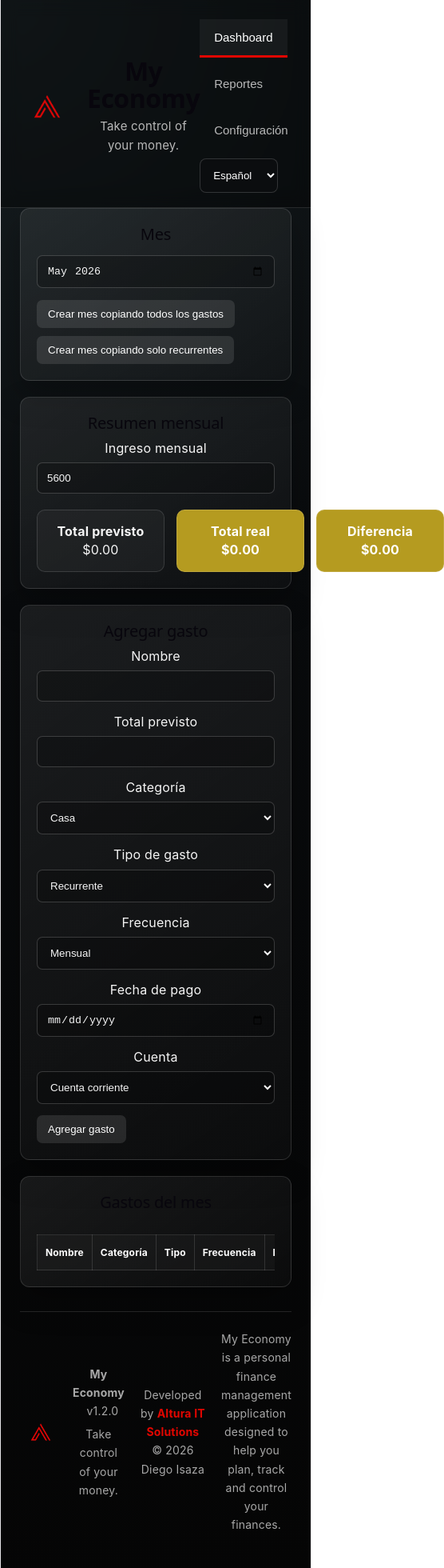
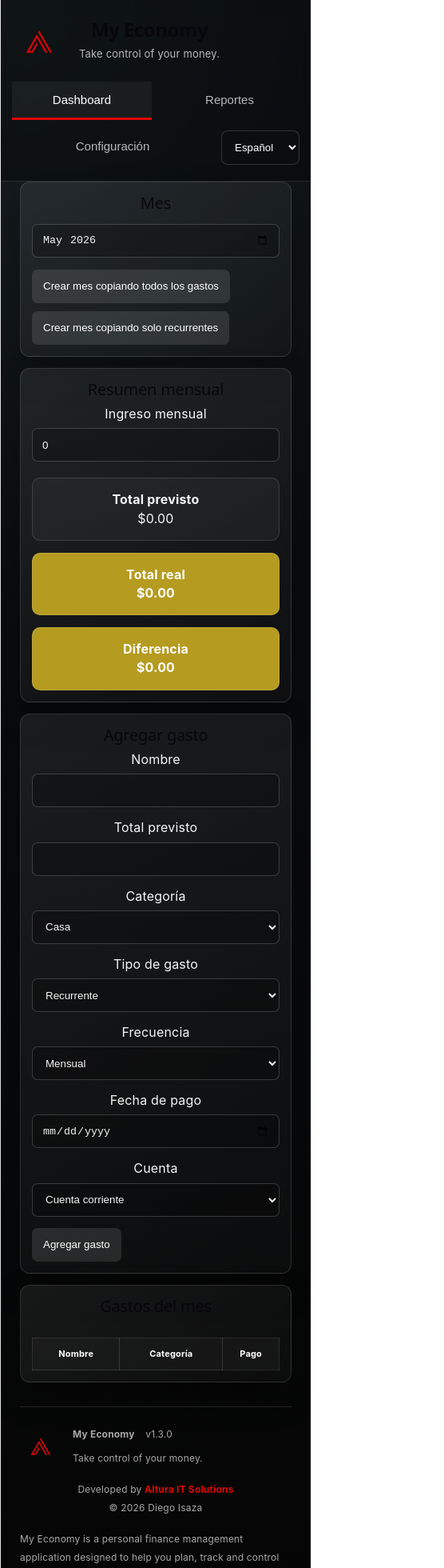
Before and after one commit to Solid1030/my-economy, a React (Vite) app: page / in a window 390 px wide. Shown: the top 1960 px of the page at 80% size, 556 px wide, since content can reach past the window. Built offline with nearby package versions, Linux system fonts and the light colour scheme.

Commit message:
Improve mobile layout

```diff
--- a/src/App.css
+++ b/src/App.css
@@ -1,184 +1,169 @@
-.counter {
-  font-size: 16px;
-  padding: 5px 10px;
-  border-radius: 5px;
-  color: var(--accent);
-  background: var(--accent-bg);
-  border: 2px solid transparent;
-  transition: border-color 0.3s;
-  margin-bottom: 24px;
+.page {
+  min-height: 100vh;
+}
 
-  &:hover {
-    border-color: var(--accent-border);
+.app-shell {
+  max-width: 1500px;
+  margin: 0 auto;
+  padding: 0 24px 24px;
+}
+
+.top-bar {
+  position: sticky;
+  top: 0;
+  z-index: 50;
+}
+
+.brand-title {
+  transition: font-size 0.2s ease;
+}
+
+.brand-subtitle {
+  transition: font-size 0.2s ease;
+}
+
+.nav {
+  display: flex;
+  gap: 10px;
+  align-items: center;
+  flex-wrap: wrap;
+}
+
+.card {
+  transition:
+    padding 0.2s ease,
+    margin 0.2s ease;
+}
+
+.form-grid {
+  display: grid;
+}
+
+.summary-grid {
+  display: grid;
+}
+
+.table-wrapper {
+  overflow-x: auto;
+  -webkit-overflow-scrolling: touch;
+}
+
+.data-table {
+  min-width: 1100px;
+}
+
+.footer {
+  transition: all 0.2s ease;
+}
+
+/* MOBILE */
+
+@media (max-width: 768px) {
+  .app-shell {
+    padding: 0 12px 18px;
   }
-  &:focus-visible {
-    outline: 2px solid var(--accent);
-    outline-offset: 2px;
+
+  .top-bar {
+    display: flex !important;
+    flex-direction: column !important;
+    align-items: flex-start !important;
+    gap: 16px;
+    padding: 18px 14px !important;
+  }
+
+  .brand-title {
+    font-size: 24px !important;
+    line-height: 26px !important;
+  }
+
+  .brand-subtitle {
+    font-size: 13px !important;
+  }
+
+  .nav {
+    width: 100%;
+  }
+
+  .nav button {
+    flex: 1;
+    min-width: 120px;
+  }
+
+  .card {
+    padding: 14px !important;
+    margin-bottom: 14px !important;
+  }
+
+  .summary-grid {
+    grid-template-columns: 1fr !important;
+  }
+
+  .form-grid {
+    grid-template-columns: 1fr !important;
+  }
+
+  .footer {
+    grid-template-columns: 1fr !important;
+    text-align: left !important;
+    gap: 16px !important;
+    font-size: 12px !important;
+  }
+
+  .data-table {
+    min-width: 950px;
+  }
+
+  input,
+  select,
+  button {
+    min-height: 42px;
+  }
+}@media (max-width: 768px) {
+  .data-table {
+    min-width: 100% !important;
+    width: 100% !important;
+  }
+
+  /* Oculta columnas en móvil */
+  .data-table th:nth-child(3),
+  .data-table td:nth-child(3),
+  .data-table th:nth-child(4),
+  .data-table td:nth-child(4),
+  .data-table th:nth-child(5),
+  .data-table td:nth-child(5),
+  .data-table th:nth-child(6),
+  .data-table td:nth-child(6),
+  .data-table th:nth-child(7),
+  .data-table td:nth-child(7),
+  .data-table th:nth-child(9),
+  .data-table td:nth-child(9),
+  .data-table th:nth-child(10),
+  .data-table td:nth-child(10),
+  .data-table th:nth-child(11),
+  .data-table td:nth-child(11) {
+    display: none;
+  }
+
+  /* Renombrar visualmente la columna Real como Pago */
+  .data-table th:nth-child(8) {
+  position: relative;
+  color: transparent !important;
+}
+
+.data-table th:nth-child(8)::after {
+  content: "Pago";
+  position: absolute;
+  left: 50%;
+  top: 50%;
+  transform: translate(-50%, -50%);
+  color: white;
+  font-size: 11px;
+  white-space: nowrap;
+}
+
+  .data-table th,
+  .data-table td {
+    font-size: 11px !important;
+    padding: 8px 6px !important;
   }
 }
-
-.hero {
-  position: relative;
-
-  .base,
-  .framework,
-  .vite {
-    inset-inline: 0;
-    margin: 0 auto;
-  }
-
-  .base {
-    width: 170px;
-    position: relative;
-    z-index: 0;
-  }
-
-  .framework,
-  .vite {
-    position: absolute;
-  }
-
-  .framework {
-    z-index: 1;
-    top: 34px;
-    height: 28px;
-    transform: perspective(2000px) rotateZ(300deg) rotateX(44deg) rotateY(39deg)
-      scale(1.4);
-  }
-
-  .vite {
-    z-index: 0;
-    top: 107px;
-    height: 26px;
-    width: auto;
-    transform: perspective(2000px) rotateZ(300deg) rotateX(40deg) rotateY(39deg)
-      scale(0.8);
-  }
-}
-
-#center {
-  display: flex;
-  flex-direction: column;
-  gap: 25px;
-  place-content: center;
-  place-items: center;
-  flex-grow: 1;
-
-  @media (max-width: 1024px) {
-    padding: 32px 20px 24px;
-    gap: 18px;
-  }
-}
-
-#next-steps {
-  display: flex;
-  border-top: 1px solid var(--border);
-  text-align: left;
-
-  & > div {
-    flex: 1 1 0;
-    padding: 32px;
-    @media (max-width: 1024px) {
-      padding: 24px 20px;
-    }
-  }
-
-  .icon {
-    margin-bottom: 16px;
-    width: 22px;
-    height: 22px;
-  }
-
-  @media (max-width: 1024px) {
-    flex-direction: column;
-    text-align: center;
-  }
-}
-
-#docs {
-  border-right: 1px solid var(--border);
-
-  @media (max-width: 1024px) {
-    border-right: none;
-    border-bottom: 1px solid var(--border);
-  }
-}
-
-#next-steps ul {
-  list-style: none;
-  padding: 0;
-  display: flex;
-  gap: 8px;
-  margin: 32px 0 0;
-
-  .logo {
-    height: 18px;
-  }
-
-  a {
-    color: var(--text-h);
-    font-size: 16px;
-    border-radius: 6px;
-    background: var(--social-bg);
-    display: flex;
-    padding: 6px 12px;
-    align-items: center;
-    gap: 8px;
-    text-decoration: none;
-    transition: box-shadow 0.3s;
-
-    &:hover {
-      box-shadow: var(--shadow);
-    }
-    .button-icon {
-      height: 18px;
-      width: 18px;
-    }
-  }
-
-  @media (max-width: 1024px) {
-    margin-top: 20px;
-    flex-wrap: wrap;
-    justify-content: center;
-
-    li {
-      flex: 1 1 calc(50% - 8px);
-    }
-
-    a {
-      width: 100%;
-      justify-content: center;
-      box-sizing: border-box;
-    }
-  }
-}
-
-#spacer {
-  height: 88px;
-  border-top: 1px solid var(--border);
-  @media (max-width: 1024px) {
-    height: 48px;
-  }
-}
-
-.ticks {
-  position: relative;
-  width: 100%;
-
-  &::before,
-  &::after {
-    content: '';
-    position: absolute;
-    top: -4.5px;
-    border: 5px solid transparent;
-  }
-
-  &::before {
-    left: 0;
-    border-left-color: var(--border);
-  }
-  &::after {
-    right: 0;
-    border-right-color: var(--border);
-  }
-}
--- a/src/App.jsx
+++ b/src/App.jsx
@@ -1,4 +1,5 @@
 import { useEffect, useState } from "react";
+import "./App.css";
 
 const getCurrentMonth = () => new Date().toISOString().slice(0, 7);
 
@@ -218,13 +219,13 @@ const defaultAccounts = [
 ];
 
 const emptyMonth = {
-  income: 5600,
+  income: 0,
   expenses: [],
 };
 
 const APP_NAME = "My Economy";
 const APP_SUBTITLE = "Take control of your money.";
-const APP_VERSION = "v1.2.0";
+const APP_VERSION = "v1.3.0";
 const APP_DEVELOPER = "Altura IT Solutions";
 
 function App() {
@@ -952,8 +953,8 @@ function App() {
 
   function renderReportTable(data, labelColumn) {
     return (
-      <div style={styles.tableWrapper}>
-        <table style={styles.table}>
+      <div className="table-wrapper" style={styles.tableWrapper}>
+        <table className="data-table" style={styles.table}>
           <thead>
             <tr>
               <th style={styles.th}>{labelColumn}</th>
@@ -985,17 +986,17 @@ function App() {
   }
 
   return (
-    <div style={styles.page}>
-      <div style={styles.topBar}>
-        <div style={styles.brand}>
+    <div className="page" style={styles.page}>
+      <div className="top-bar" style={styles.topBar}>
+        <div className="brand" style={styles.brand}>
           <img src="/Altura.png" alt="Altura IT Solutions" style={styles.logo} />
           <div>
-            <h1 style={styles.brandTitle}>{APP_NAME}</h1>
-            <p style={styles.brandSubtitle}>{APP_SUBTITLE}</p>
+            <h1 className="brand-title" style={styles.brandTitle}>{APP_NAME}</h1>
+            <p className="brand-subtitle" style={styles.brandSubtitle}>{APP_SUBTITLE}</p>
           </div>
         </div>
 
-        <div style={styles.nav}>
+        <div className="nav" style={styles.nav}>
           <button
             style={{
               ...styles.navButton,
@@ -1044,10 +1045,10 @@ function App() {
         </div>
       </div>
 
-      <main style={styles.appShell}>
+      <main className="app-shell" style={styles.appShell}>
       {page === "dashboard" && (
         <>
-          <div style={styles.card}>
+          <div className="card" style={styles.card}>
             <h2>{t.month}</h2>
 
             <input
@@ -1068,7 +1069,7 @@ function App() {
             </div>
           </div>
 
-          <div style={styles.card}>
+          <div className="card" style={styles.card}>
             <h2>{t.monthlySummary}</h2>
 
             <label>{t.monthlyIncome}</label>
@@ -1080,7 +1081,10 @@ function App() {
               onChange={(e) => updateIncome(e.target.value)}
             />
 
-            <div style={{ ...styles.summaryGrid, marginTop: "20px" }}>
+            <div
+  className="summary-grid"
+  style={{ ...styles.summaryGrid, marginTop: "20px" }}
+>
               <div style={styles.summaryBox}>
                 <strong>{t.totalPlanned}</strong>
                 <p>${totalPlanned.toFixed(2)}</p>
@@ -1098,10 +1102,10 @@ function App() {
             </div>
           </div>
 
-          <div style={styles.card}>
+          <div className="card" style={styles.card}>
             <h2>{t.addExpense}</h2>
 
-            <form onSubmit={addExpense} style={styles.formGrid}>
+            <form onSubmit={addExpense} className="form-grid" style={styles.formGrid}>
               <div>
                 <label>{t.name}</label>
                 <input
@@ -1199,11 +1203,11 @@ function App() {
             </form>
           </div>
 
-          <div style={styles.card}>
+          <div className="card" style={styles.card}>
             <h2>{t.expensesMonth}</h2>
 
-            <div style={styles.tableWrapper}>
-              <table style={styles.table}>
+            <div className="table-wrapper" style={styles.tableWrapper}>
+              <table className="data-table" style={styles.table}>
                 <thead>
                   <tr>
                     <th style={styles.th}>{t.name}</th>
@@ -1229,7 +1233,17 @@ function App() {
                       Number(activeExpense.plannedAmount) - effectiveReal;
 
                     return (
-                      <tr key={index}>
+                      <tr
+  key={index}
+  onClick={() => {
+    if (window.innerWidth <= 768) {
+      openPayments(index);
+    }
+  }}
+  style={{
+    cursor: window.innerWidth <= 768 ? "pointer" : "default",
+  }}
+>
                         <td style={styles.td}>
                           {isEditing ? (
                             <input
@@ -1413,7 +1427,7 @@ function App() {
 
       {page === "reports" && (
         <>
-          <div style={styles.card}>
+          <div className="card" style={styles.card}>
             <h2>{t.month}</h2>
 
             <input
@@ -1425,12 +1439,12 @@ function App() {
           </div>
 
           <div style={styles.reportGrid}>
-            <div style={styles.card}>
+            <div className="card" style={styles.card}>
               <h2>{t.byCategory}</h2>
               {renderReportTable(categoryReportData, t.category)}
             </div>
 
-            <div style={styles.card}>
+            <div className="card" style={styles.card}>
               <h2>{t.byAccount}</h2>
               {renderReportTable(accountReportData, t.account)}
             </div>
@@ -1440,7 +1454,7 @@ function App() {
 
       {page === "settings" && (
         <>
-          <div style={styles.card}>
+          <div className="card" style={styles.card}>
             <h2>{t.categoriesConfig}</h2>
 
             <form onSubmit={addCategory} style={{ display: "flex", gap: "10px" }}>
@@ -1469,7 +1483,7 @@ function App() {
             </div>
           </div>
 
-          <div style={styles.card}>
+          <div className="card" style={styles.card}>
             <h2>{t.accountsConfig}</h2>
 
             <form onSubmit={addAccount} style={{ display: "flex", gap: "10px" }}>
@@ -1496,7 +1510,7 @@ function App() {
             </div>
           </div>
 
-          <div style={styles.card}>
+          <div className="card" style={styles.card}>
             <h2>{t.createdMonths}</h2>
 
             {Object.keys(monthlyData).length === 0 && <p>{t.noMonths}</p>}
@@ -1514,7 +1528,7 @@ function App() {
         </>
       )}
 
-      <footer style={styles.footer}>
+      <footer className="footer" style={styles.footer}>
         <div style={styles.footerBrand}>
           <img src="/altura-logo.png" alt="Altura IT Solutions" style={styles.footerLogo} />
           <div>
@@ -1604,8 +1618,8 @@ function App() {
 
             <h3>{t.paymentHistory}</h3>
 
-            <div style={styles.tableWrapper}>
-              <table style={styles.table}>
+            <div className="table-wrapper" style={styles.tableWrapper}>
+              <table className="data-table" style={styles.table}>
                 <thead>
                   <tr>
                     <th style={styles.th}>{t.paymentDate}</th>
```
